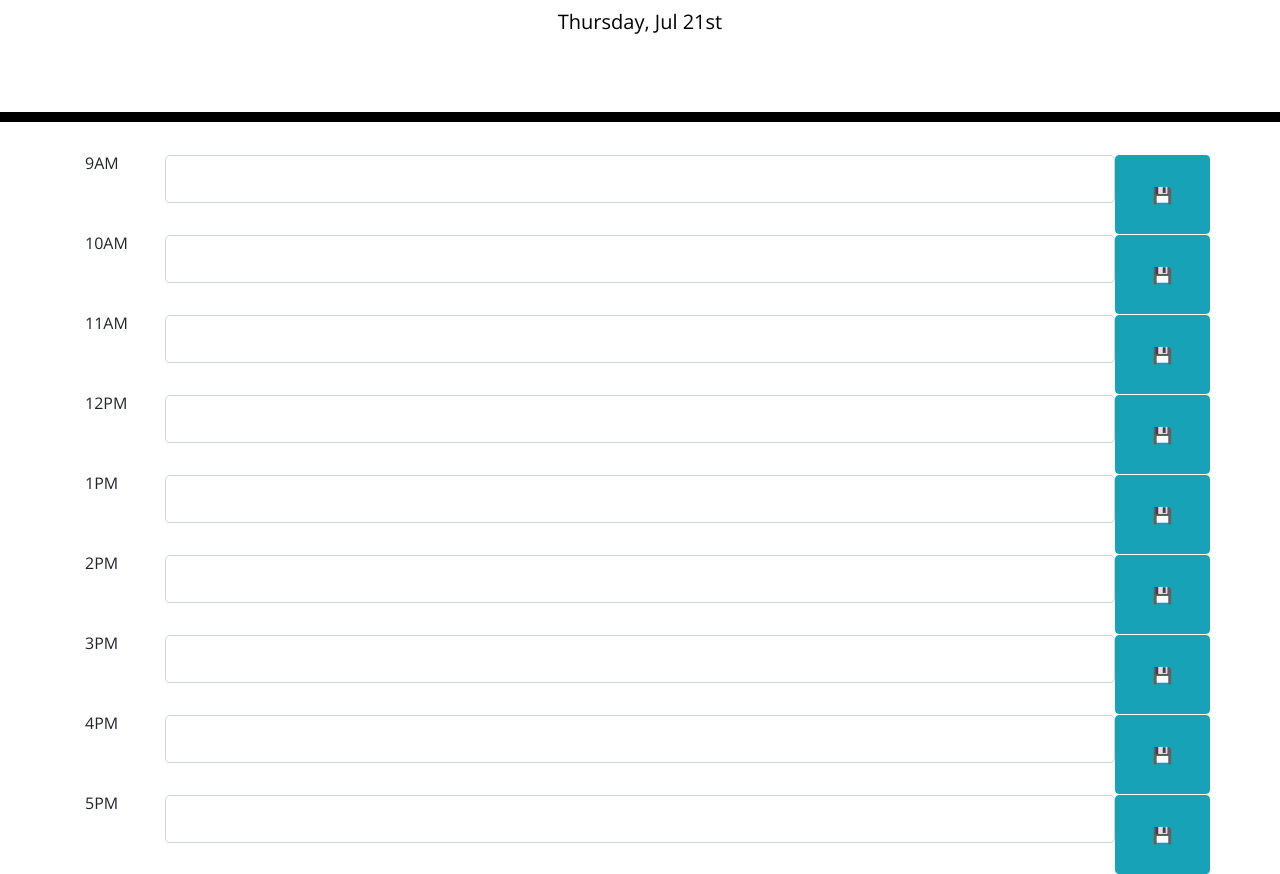
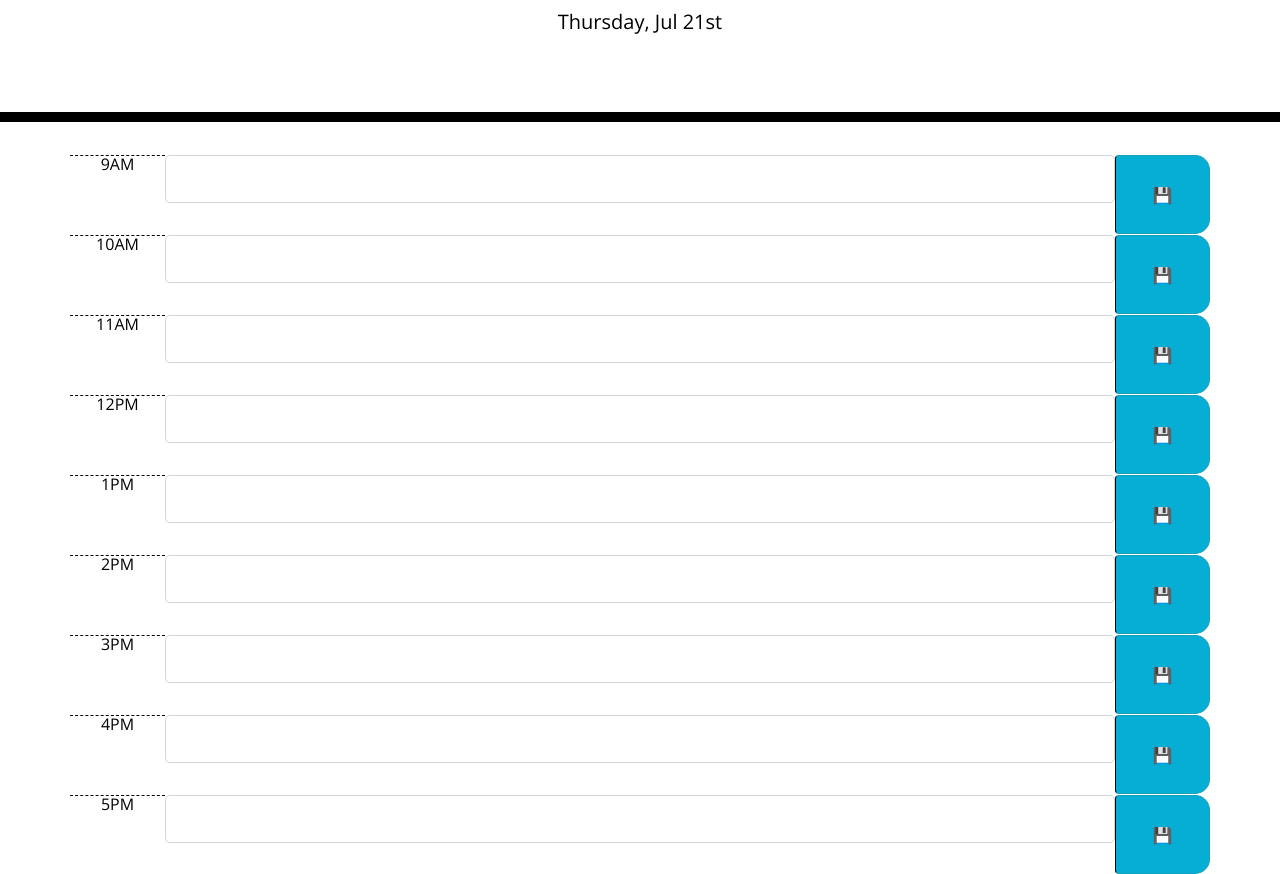
Before and after one commit to heintze11/Work-Day-Scheduler, a plain HTML site: page index.html in a window 1280 px wide. Shown: the part 182-1056 px from the top of the page. Drawn offline with nearby package versions, Linux system fonts and the light colour scheme.

Commit message:
formating of layout

```diff
--- a/index.html
+++ b/index.html
@@ -20,62 +20,59 @@
     <p id="currentDay" class="lead"></p>
   </header>
   <div class="container">
-    <!-- Timeblocks go here -->
 
-    <div class="row" id="9am">
-      <div class="col-lg-1">9AM</div>
+    <div class="row time-block" id="9am">
+      <div class="col-lg-1 hour">9AM</div>
       <input class="form-control form-control-lg col-lg-10" type="text">
+      <button class="col-lg-1 btn btn-info saveBtn">💾</button>
+    </div>
 
-      <!-- <div class="col-lg-10">Type Here</div> -->
-      <button class="col-lg-1 btn btn-info">💾</button>
+    <div class="row time-block" id="10am">
+      <div class="col-lg-1 hour">10AM</div>
+      <input class="form-control form-control-lg col-lg-10" type="text">
+      <button class="col-lg-1 btn btn-info saveBtn">💾</button>
     </div>
-    <div class="row" id="10am">
-      <div class="col-lg-1">10AM</div>
+
+    <div class="row time-block" id="11am">
+      <div class="col-lg-1 hour">11AM</div>
       <input class="form-control form-control-lg col-lg-10" type="text">
-      <!-- <div class="col-lg-10">Type Here</div> -->
-      <button class="col-lg-1 btn btn-info">💾</button>
+      <button class="col-lg-1 btn btn-info saveBtn">💾</button>
     </div>
-    <div class="row" id="11am">
-      <div class="col-lg-1">11AM</div>
+
+    <div class="row time-block" id="12pm">
+      <div class="col-lg-1 hour">12PM</div>
       <input class="form-control form-control-lg col-lg-10" type="text">
-      <!-- <div class="col-lg-10">Type Here</div> -->
-      <button class="col-lg-1 btn btn-info">💾</button>
+      <button class="col-lg-1 btn btn-info saveBtn">💾</button>
     </div>
-    <div class="row" id="12pm">
-      <div class="col-lg-1">12PM</div>
+
+    <div class="row time-block" id="1pm">
+      <div class="col-lg-1 hour">1PM</div>
       <input class="form-control form-control-lg col-lg-10" type="text">
-      <!-- <div class="col-lg-10">Type Here</div> -->
-      <button class="col-lg-1 btn btn-info">💾</button>
+      <button class="col-lg-1 btn btn-info saveBtn">💾</button>
     </div>
-    <div class="row" id="1pm">
-      <div class="col-lg-1">1PM</div>
+
+    <div class="row time-block" id="2pm">
+      <div class="col-lg-1 hour">2PM</div>
       <input class="form-control form-control-lg col-lg-10" type="text">
-      <!-- <div class="col-lg-10">Type Here</div> -->
-      <button class="col-lg-1 btn btn-info">💾</button>
+      <button class="col-lg-1 btn btn-info saveBtn">💾</button>
     </div>
-    <div class="row" id="2pm">
-      <div class="col-lg-1">2PM</div>
+
+    <div class="row time-block" id="3pm">
+      <div class="col-lg-1 hour">3PM</div>
       <input class="form-control form-control-lg col-lg-10" type="text">
-      <!-- <div class="col-lg-10">Type Here</div> -->
-      <button class="col-lg-1 btn btn-info">💾</button>
+      <button class="col-lg-1 btn btn-info saveBtn">💾</button>
     </div>
-    <div class="row" id="3pm">
-      <div class="col-lg-1">3PM</div>
+
+    <div class="row time-block" id="4pm">
+      <div class="col-lg-1 hour">4PM</div>
       <input class="form-control form-control-lg col-lg-10" type="text">
-      <!-- <div class="col-lg-10">Type Here</div> -->
-      <button class="col-lg-1 btn btn-info">💾</button>
+      <button class="col-lg-1 btn btn-info saveBtn">💾</button>
     </div>
-    <div class="row" id="4pm">
-      <div class="col-lg-1">4PM</div>
+
+    <div class="row time-block" id="5pm">
+      <div class="col-lg-1 hour">5PM</div>
       <input class="form-control form-control-lg col-lg-10" type="text">
-      <!-- <div class="col-lg-10">Type Here</div> -->
-      <button class="col-lg-1 btn btn-info">💾</button>
-    </div>
-    <div class="row" id="5pm">
-      <div class="col-lg-1">5PM</div>
-      <input class="form-control form-control-lg col-lg-10" type="text">
-      <!-- <div class="col-lg-10">Type Here</div> -->
-      <button class="col-lg-1 btn btn-info">💾</button>
+      <button class="col-lg-1 btn btn-info saveBtn">💾</button>
     </div>
   </div>
 
```
